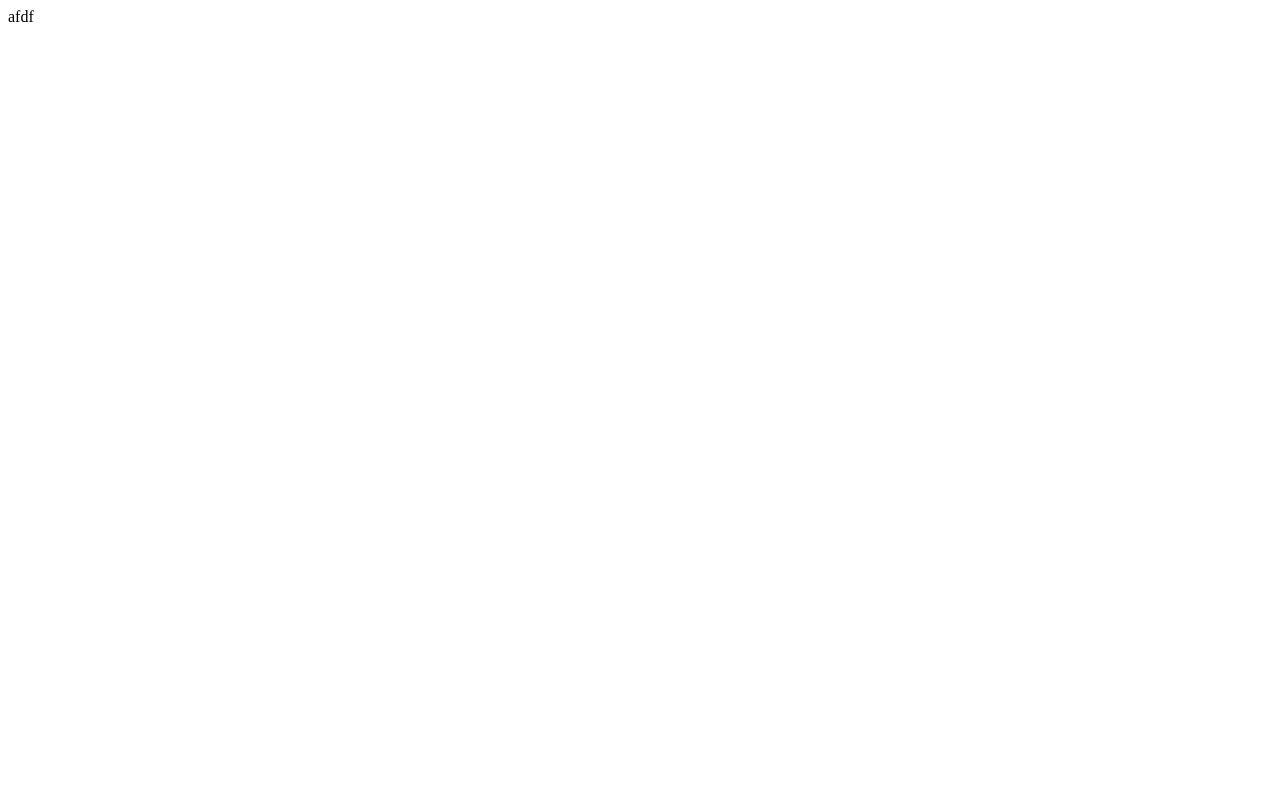
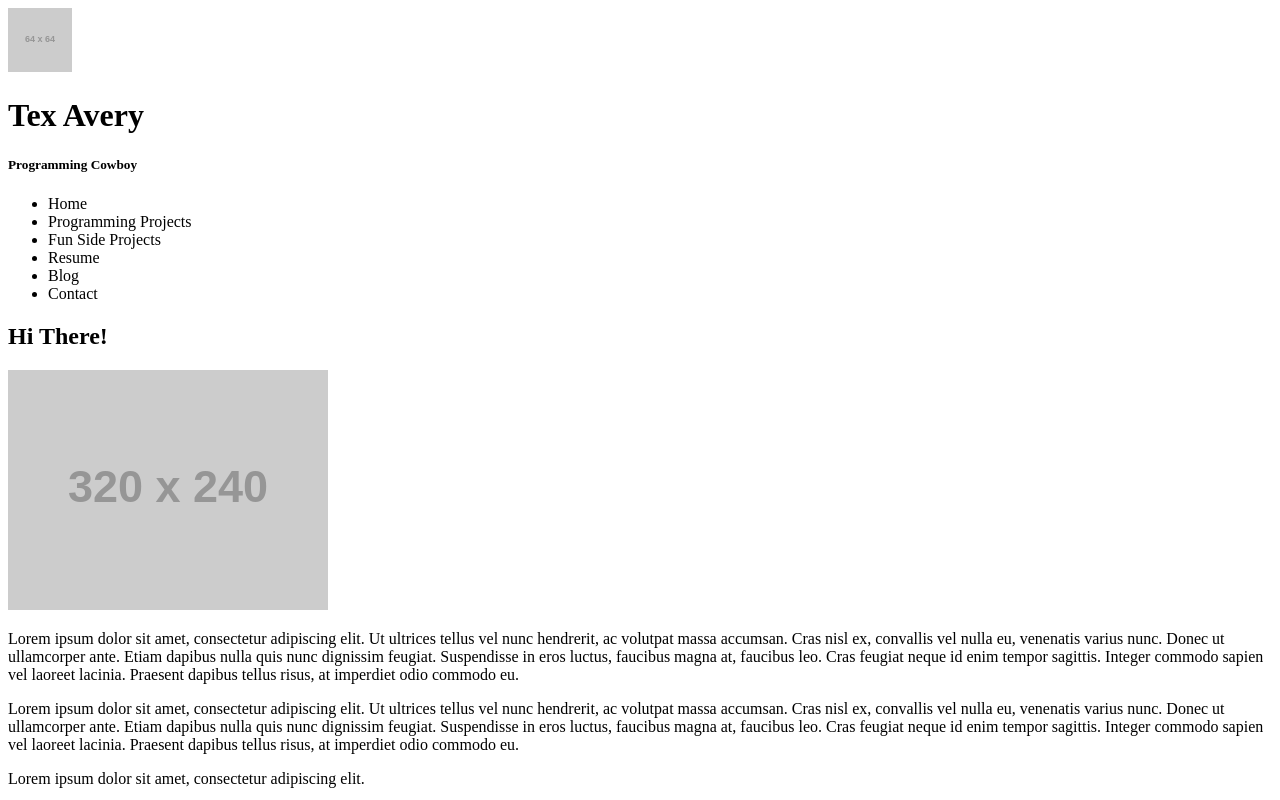
Before and after one commit to SKrauth/mjcopy, a website: page html/index.html in a window 1280 px wide. Shown: the top 800 px of the page. Drawn offline with Linux system fonts and the light colour scheme; files that its build step writes are made by us from their sources; placeholder pictures from the web are drawn by us.

Commit message:
added content to index.html

```diff
--- a/html/index.html
+++ b/html/index.html
@@ -1 +1,42 @@
-afdf
+<!DOCTYPE html>
+<html lang="en">
+<head>
+    <meta charset="UTF-8">
+    <title>Tex Avery's Stuff</title>
+    <link rel="stylesheet" href="css/main.css">
+</head>
+<body>
+    <header>
+        <img src="http://placehold.it/64x64" alt="Tex Avery's Avatar Picture">
+        <h1>Tex Avery</h1>
+        <h5>Programming Cowboy</h5>
+    </header>
+    <nav>
+        <ul>
+            <li>Home</li>
+            <li>Programming Projects</li>
+            <li>Fun Side Projects</li>
+            <li>Resume</li>
+            <li>Blog</li>
+            <li>Contact</li>
+        </ul>
+    </nav>
+
+    <div>
+        <h2>Hi There!</h2>
+        <img src="http://placehold.it/320x240" alt="some stock imagery of my boots">
+
+        <p>Lorem ipsum dolor sit amet, consectetur adipiscing elit. Ut ultrices tellus vel nunc hendrerit, ac volutpat massa accumsan. Cras nisl ex, convallis vel nulla eu, venenatis varius nunc. Donec ut ullamcorper ante. Etiam dapibus nulla quis nunc dignissim feugiat. Suspendisse in eros luctus, faucibus magna at, faucibus leo. Cras feugiat neque id enim tempor sagittis. Integer commodo sapien vel laoreet lacinia. Praesent dapibus tellus risus, at imperdiet odio commodo eu.</p>
+
+        <p>Lorem ipsum dolor sit amet, consectetur adipiscing elit. Ut ultrices tellus vel nunc hendrerit, ac volutpat massa accumsan. Cras nisl ex, convallis vel nulla eu, venenatis varius nunc. Donec ut ullamcorper ante. Etiam dapibus nulla quis nunc dignissim feugiat. Suspendisse in eros luctus, faucibus magna at, faucibus leo. Cras feugiat neque id enim tempor sagittis. Integer commodo sapien vel laoreet lacinia. Praesent dapibus tellus risus, at imperdiet odio commodo eu.</p>
+
+        <p>Lorem ipsum dolor sit amet, consectetur adipiscing elit.</p>
+
+        <img src="http://placehold.it/780x585" alt="placeholder for a video">
+    </div>
+
+    <footer>
+        <p>Copyright &copy; 2415 <b>Tex Avery</b> <i>Cowboy from the future</i>. All Rights Reserved</p>
+    </footer>
+</body>
+</html>
```
